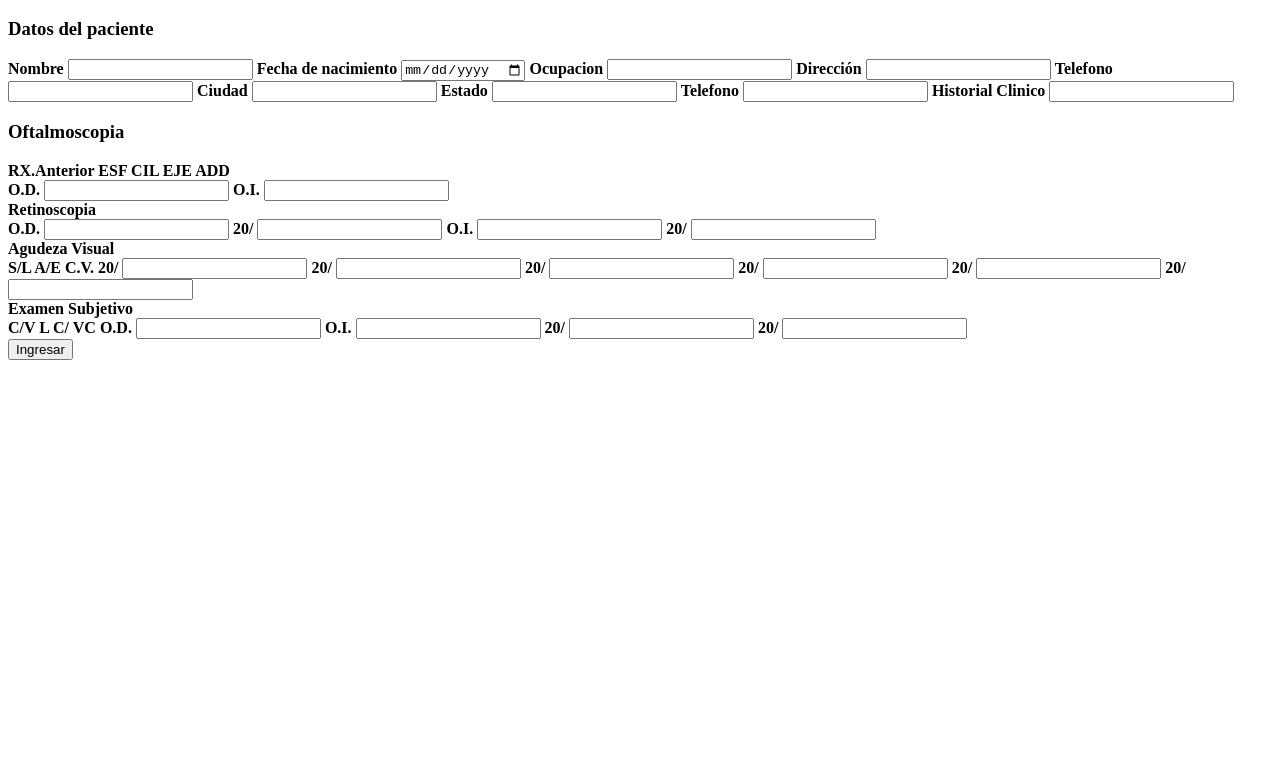
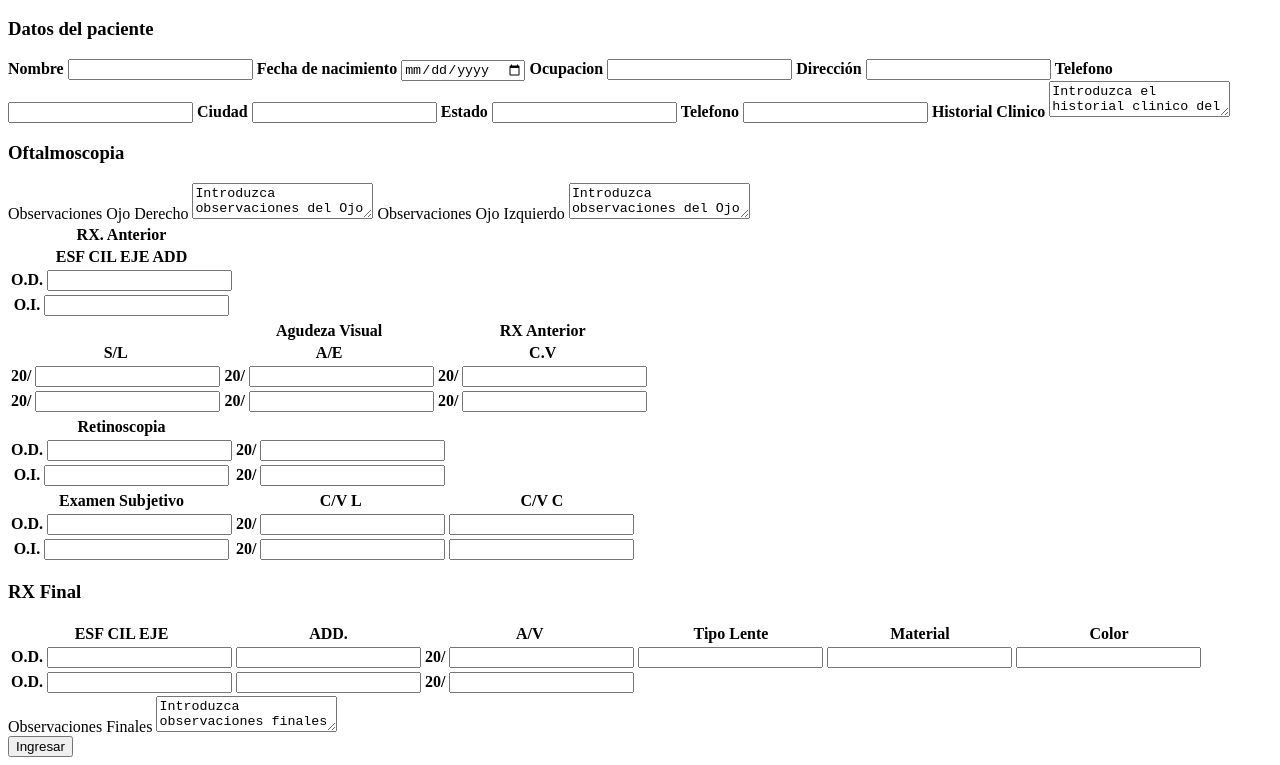
Before and after one commit to JP1997/FinalProject, a website: page public/form.html in a window 1280 px wide. Shown: the part 120-885 px from the top of the page. Before the commit the page ends 800 px from the top, so only its background shows below. Drawn offline with Linux system fonts and the light colour scheme.

Commit message:
refresh3

```diff
--- a/public/form.html
+++ b/public/form.html
@@ -88,200 +88,159 @@
 						Historial Clinico
 					</b>
 				</label>
-				<input type="textarea" required>
+				<textarea>Introduzca el historial clinico del paciente </textarea>
 			</div>
 
 			<div class="Oftalmoscopia">
 				<h3>
 					Oftalmoscopia
 				</h3>
+			</div>
 
-				<form>
+			<span>
+					Observaciones Ojo Derecho
+					<textarea>Introduzca observaciones del Ojo Derecho </textarea>
+			</span>
+			<span>
+					Observaciones Ojo Izquierdo
+					<textarea>Introduzca observaciones del Ojo Izquierdo </textarea>
+			</span>
 
+
+				<!-- Flexbox -->
 				<!-- RX Anterior -->
-				<label for="RX.Anterior">
-					<b>
-						RX.Anterior
-					</b>
-					<b>
-						ESF CIL EJE ADD
-					</b>
-				</label>
+				<span>
+				<table>
+					<tr>
+						<th>
+							RX. Anterior
+						</th>
+					</tr>
+					<tr>
+						<th>
+							ESF CIL EJE ADD
+						</th>
+					</tr>
+					<tr>
+						<th>
+							<span>
+								O.D.
+							</span>
+							<input type="text" required>
+						</th>
+					</tr>
+					<tr>
+						<th>
+							<span> O.I. </span>
+							<input type="text" required>
+						</th>
+					</tr>
+				</table>
+				</span>
+
+				<!-- Agudeza Visual -->
+				<span>
+				<table>
+					<tr>
+						<th> </th>
+						<th> Agudeza Visual </th>
+						<th> RX Anterior </th>
+					</tr>
+					<tr>
+						<th> S/L </th>
+						<th> A/E </th>
+						<th> C.V </th>
+					</tr>
+					<tr>
+						<th> <span> 20/ </span>
+							<input type="text" required> </th>
+						<th> <span> 20/ </span> <input type="text" required> </th>
+						<th> <span> 20/ </span> <input type="text" required> </th>
+					</tr>
+					<tr>
+						<th> <span> 20/ </span> <input type="text" required> </th>
+						<th> <span> 20/ </span> <input type="text" required> </th>
+						<th> <span> 20/ </span> <input type="text" required> </th>
+					</tr>
+				</table>
+				</span>
+
+				<!-- Retinscopia -->
+				<span>
+				<table>
+					<tr>
+						<th> Retinoscopia </th>
+					</tr>
+					<tr>
+						<th> <span> O.D. </span>   <input type="text" required> </th>
+						<th> <span> 20/ </span>   <input type="text" required> </th>
+					</tr>
+					<tr>
+						<th> <span> O.I. </span>   <input type="text" required> </th>
+						<th> <span> 20/ </span>   <input type="text" required> </th>
+					</tr>
+				</table>
+				</span>
+
+
+				<!-- Examen Subjetivo-->
+				<span>
+				<table>
+					<tr>
+						<th> Examen Subjetivo </th>
+						<th> C/V L </th>
+						<th> C/V C </th>
+					</tr>
+					<tr>
+						<th> <span> O.D. </span>   <input type="text" required> </th>
+						<th> <span> 20/ </span>   <input type="text" required> </th>
+						<th> <input type="text" required> </th>
+					</tr>
+					<tr>
+						<th> <span> O.I. </span>   <input type="text" required> </th>
+						<th> <span> 20/ </span>   <input type="text" required> </th>
+						<th> <input type="text" required> </th>
+					</tr>
+
+				</table>
+				</span>
 
 				<div>
-				<label for="RX.OD">
-					<b>
-						O.D.
-					</b>
-					 <input type="text" required>
-				</label>
-
-				<label for="RX.OI">
-					<b>
-						O.I.
-					</b>
-					 <input type="text" required>
-				</label>
+					<h3>
+						RX Final
+					</h3>
 				</div>
-				</form>
-
-				<!-- Retinoscopia -->
-				<form>
-				<label for="Retinoscopia">
-					<b>
-						Retinoscopia
-					</b>
-				</label>
 
 				<div>
-				<label for="R.OD">
-					<b>
-						O.D.
-					</b>
-					 <input type="text" required>
-				</label>
+				<table>
+					<tr>
+						<th> ESF CIL EJE </th>
+						<th> ADD. </th>
+						<th> A/V </th>
+						<th> Tipo Lente </th>
+						<th> Material </th>
+						<th> Color </th>
+					</tr>
+					<tr>
+						<th> <span> O.D. </span>   <input type="text" required> </th>
+						<th> <input type="text" required> </th>
+						<th> <span> 20/ </span>   <input type="text" required> </th>
+						<th> <input type="text" required> </th>
+						<th> <input type="text" required> </th>
+						<th> <input type="text" required> </th>
+					</tr>
+					<tr>
+						<th> <span> O.D. </span>   <input type="text" required> </th>
+						<th> <input type="text" required> </th>
+						<th> <span> 20/ </span>   <input type="text" required> </th>
+					</tr>
+				</table>
+				</div>
 
-				<label for="R.20">
-					<b>
-						20/
-					</b>
-					 <input type="text" required>
-				</label>
-
-				<label for="R.OI">
-					<b>
-						O.I.
-					</b>
-					 <input type="text" required>
-				</label>
-
-				<label for="R.20">
-					<b>
-						20/
-					</b>
-					 <input type="text" required>
-				</label>
-
-				</div>
-				</form>
-
-				<!-- Agudeza Visual -->
-
-				<form>
-				<label for="AgudezaVisual">
-					<b>
-						Agudeza Visual
-					</b>
-				</label>
-
-				<div>
-				<b>
-					S/L
-				</b>
-				<b>
-					A/E
-				</b>
-				<b>
-					C.V.
-				</b>
-
-				<label for="R.20">
-					<b>
-						20/
-					</b>
-					 <input type="text" required>
-				</label>
-
-				<label for="R.20">
-					<b>
-						20/
-					</b>
-					 <input type="text" required>
-				</label>
-
-				<label for="R.20">
-					<b>
-						20/
-					</b>
-					 <input type="text" required>
-				</label>
-
-				<label for="R.20">
-					<b>
-						20/
-					</b>
-					 <input type="text" required>
-				</label>
-
-				<label for="R.20">
-					<b>
-						20/
-					</b>
-					 <input type="text" required>
-				</label>
-
-				<label for="R.20">
-					<b>
-						20/
-					</b>
-					 <input type="text" required>
-				</label>
-
-				</div>
-				</form>
-
-				<!-- Examen Subjetivo -->
-
-				<form>
-				<label for="Examen Subjetivo">
-					<b>
-						Examen Subjetivo
-					</b>
-				</label>
-
-				<div>
-				<b>
-					C/V L
-				</b>
-				<b>
-					C/ VC
-				</b>
-
-				<label for="E.OD">
-					<b>
-						O.D.
-					</b>
-					 <input type="text" required>
-				</label>
-
-				<label for="E.OI">
-					<b>
-						O.I.
-					</b>
-					 <input type="text" required>
-				</label>
-
-				<label>
-					<b>
-						20/
-					</b>
-					 <input type="text" required>
-				</label>
-
-
-				<label>
-					<b>
-						20/
-					</b>
-					 <input type="text" required>
-				</label>
-
-
-				</div>
-				</form>
-
-
-			</div>
+			<span>
+					Observaciones Finales
+					<textarea>Introduzca observaciones finales </textarea>
+			</span>
 
 			<div>
 			<button type="submit">
```
